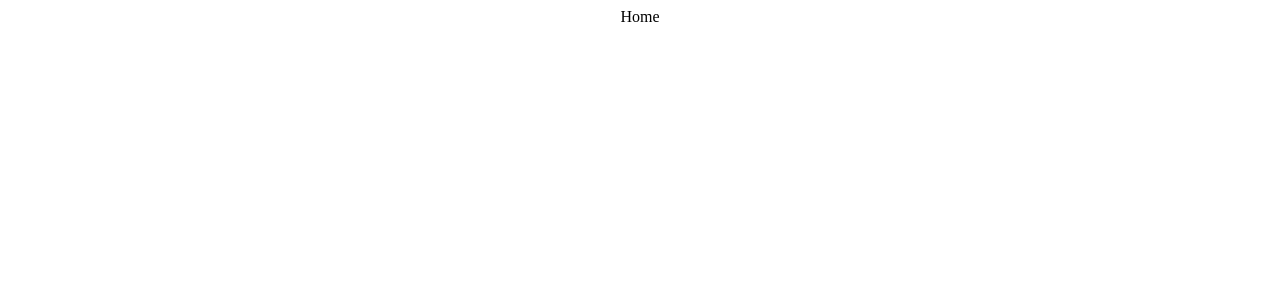
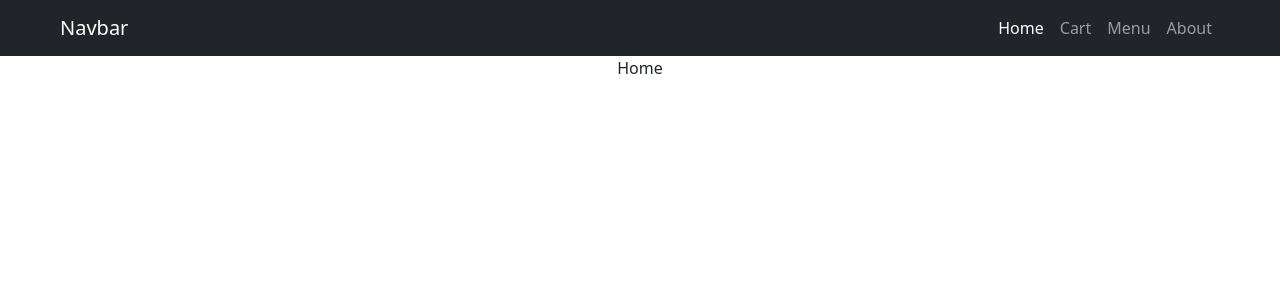
Before and after one commit to rohnshrma/shaurya-learning-react-router-dom, a React (Create React App) app: page / in a window 1280 px wide. Shown: the top 300 px of the page. Built offline with nearby package versions, Linux system fonts and the light colour scheme.

Commit message:
Add Navbar component and integrate Bootstrap for styling

```diff
--- a/src/App.js
+++ b/src/App.js
@@ -1,14 +1,16 @@
 import "./App.css";
 import { Routes, Route } from "react-router-dom";
+import "bootstrap/dist/css/bootstrap.min.css";
 import Home from "./Pages/Home";
 import About from "./Pages/About";
 import Menu from "./Pages/Menu";
 import Cart from "./Pages/Cart";
+import Navbar from "./components/Navbar";
 
 function App() {
   return (
     <div className="App">
-      {/* navbar */}
+      <Navbar />
 
       <Routes>
         <Route path="/" element={<Home />} />
--- /dev/null
+++ b/src/components/Navbar.js
@@ -0,0 +1,50 @@
+import React from "react";
+import { Link } from "react-router-dom";
+const Navbar = () => {
+  return (
+    <nav className="navbar navbar-expand-lg px-5 bg-dark navbar-dark">
+      <div className="container-fluid">
+        <Link className="navbar-brand" to="/">
+          Navbar
+        </Link>
+        <button
+          className="navbar-toggler"
+          type="button"
+          data-bs-toggle="collapse"
+          data-bs-target="#navbarNav"
+          aria-controls="navbarNav"
+          aria-expanded="false"
+          aria-label="Toggle navigation"
+        >
+          <span className="navbar-toggler-icon"></span>
+        </button>
+        <div className="collapse navbar-collapse" id="navbarNav">
+          <ul className="navbar-nav ms-auto">
+            <li className="nav-item">
+              <Link className="nav-link active" aria-current="page" to="/">
+                Home
+              </Link>
+            </li>
+            <li className="nav-item">
+              <Link className="nav-link" to="/cart">
+                Cart
+              </Link>
+            </li>
+            <li className="nav-item">
+              <Link className="nav-link" to="/menu">
+                Menu
+              </Link>
+            </li>
+            <li className="nav-item">
+              <Link className="nav-link" to="/about">
+                About
+              </Link>
+            </li>
+          </ul>
+        </div>
+      </div>
+    </nav>
+  );
+};
+
+export default Navbar;
```
